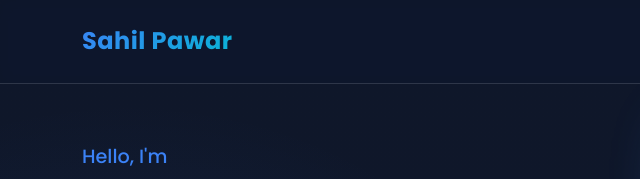
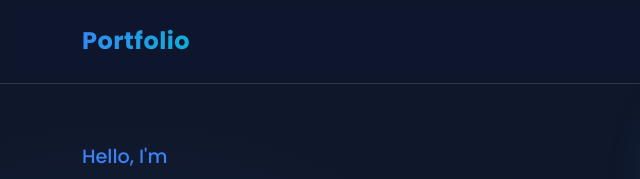
Before and after one commit to pawarsahil2005/Sahil_Portfolio, a plain HTML site: page index.html in a window 1280 px wide. Shown: the top 179 px of the page, 0-640 px from the left. Drawn offline with nearby package versions, Linux system fonts and the light colour scheme.

Commit message:
Some Changes

```diff
--- a/index.html
+++ b/index.html
@@ -29,7 +29,7 @@
     <!-- Navigation -->
     <nav class="navbar navbar-expand-lg navbar-dark fixed-top">
         <div class="container">
-            <a class="navbar-brand" href="#home">Sahil Pawar</a>
+            <a class="navbar-brand" href="#home">Portfolio</a>
             <button class="navbar-toggler" type="button" data-bs-toggle="collapse" data-bs-target="#navbarNav"
                 aria-controls="navbarNav" aria-expanded="false" aria-label="Toggle navigation">
                 <span class="navbar-toggler-icon"></span>
```
